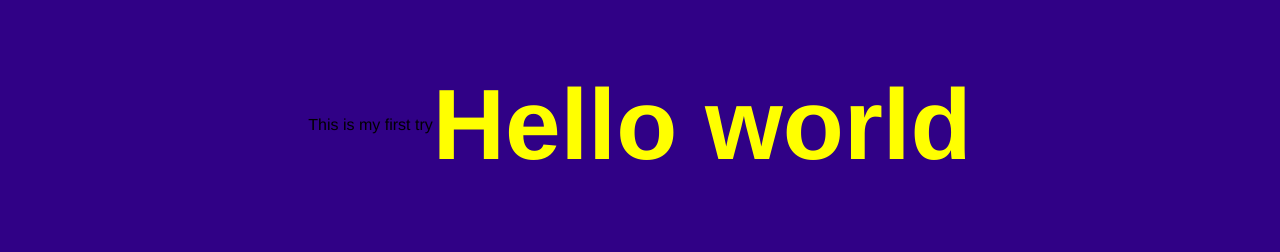
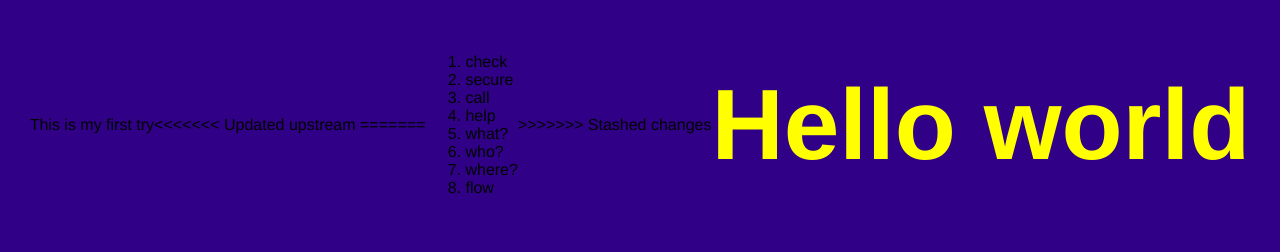
Before and after one commit to MrMusito/project, a plain HTML site: page index.html in a window 1280 px wide. Drawn offline with Linux system fonts and the light colour scheme.

Commit message:
Update index.html

```diff
--- a/index.html
+++ b/index.html
@@ -25,6 +25,21 @@
     <p>
         This is my first try
     </p>
+<<<<<<< Updated upstream
+=======
+    <div>
+        <ol>
+            <li>check</li>
+            <li>secure</li>
+            <li>call</li>
+            <li>help</li>
+            <li>what?</li>
+            <li>who?</li>
+            <li>where?</li>
+            <li>flow</li>
+        </ol>
+    </div>
+>>>>>>> Stashed changes
 </head>
 <body>
     <h1>Hello world</h1>
```
